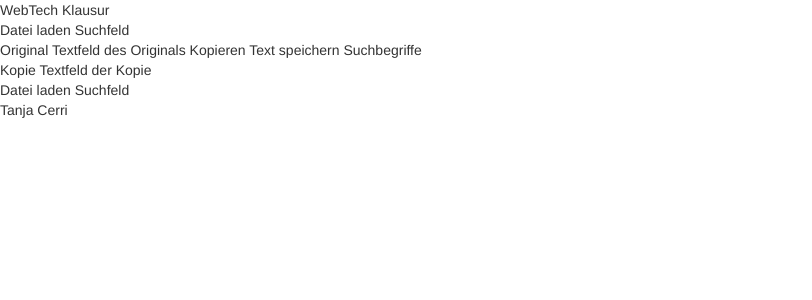
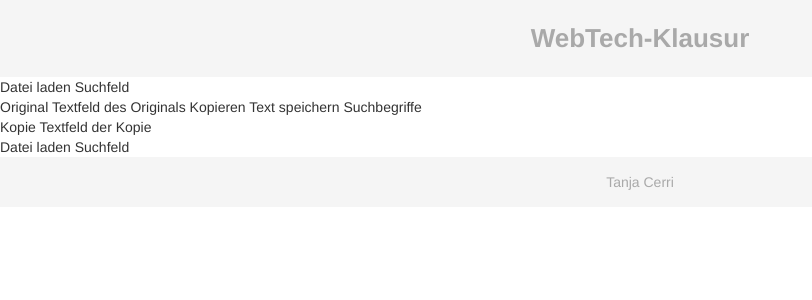
Before and after one commit to noobiba/webtech16, a PHP site: page /klausur_erster_pz/klausur1.php in a window 1280 px wide. Shown: the top 300 px of the page, without its empty margins (0-812 px from the left). Run offline with PHP 8.4, Linux system fonts and the light colour scheme.

Commit message:
Add styling for header and footer. Add link.

```diff
--- /dev/null
+++ b/css/styles_klausur_erster_pz.css
@@ -0,0 +1,25 @@
+header{
+	background: #f5f5f5;
+	padding: 20px;
+	font-size: 26px;
+	color: #A9A9A9;
+	font-weight: bold;
+	text-align: center;
+}
+
+a,
+a:link,
+a:visited,
+a:hover,
+a:active,
+a:focus{
+  text-decoration: none;
+  color: darkgrey;
+}
+
+footer{
+	background: #f5f5f5;
+	padding: 15px;
+	color: #A9A9A9;
+	text-align: center;
+}
--- a/klausur_erster_pz/klausur1.php
+++ b/klausur_erster_pz/klausur1.php
@@ -5,11 +5,12 @@
 <meta charset="utf-8">
 <meta name="viewport" content="width=device-width, initial-scale=1">
 <link rel="stylesheet" href="https://maxcdn.bootstrapcdn.com/bootstrap/3.3.7/css/bootstrap.min.css">
+<link rel="stylesheet" href="../css/styles_klausur_erster_pz.css" >
 
 </head>
 <body>
 
-		<header>WebTech Klausur</header>
+		<header>WebTech-Klausur</header>
 
 			<div class="oben">
 				Datei laden
@@ -37,7 +38,9 @@
 			</div> <!-- class oben -->
 
 
-		<footer>Tanja Cerri</footer>
+		<footer>
+			<a href="../index.html">Tanja Cerri</a>
+		</footer>
 </body>
 
 </html>
```
